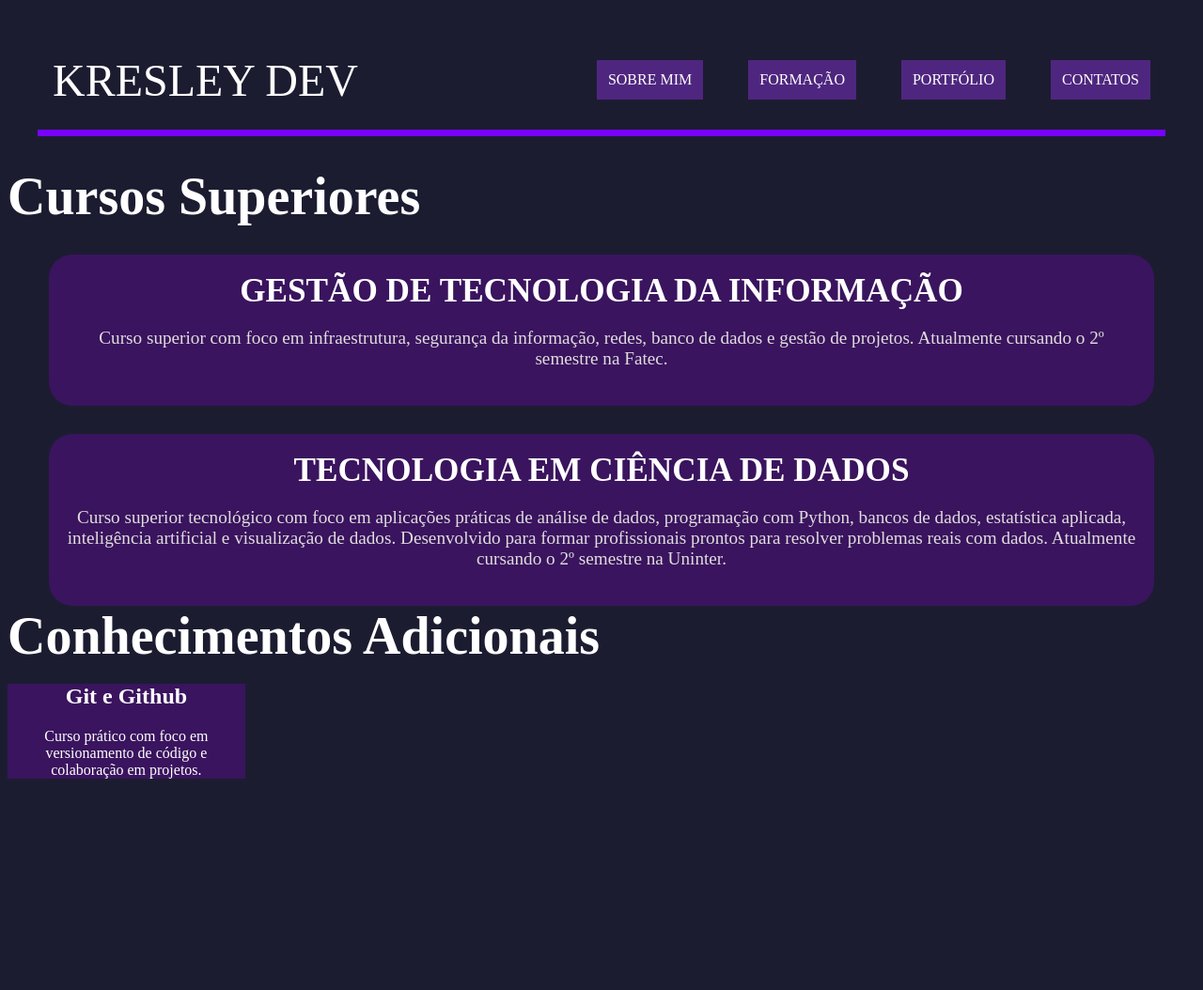
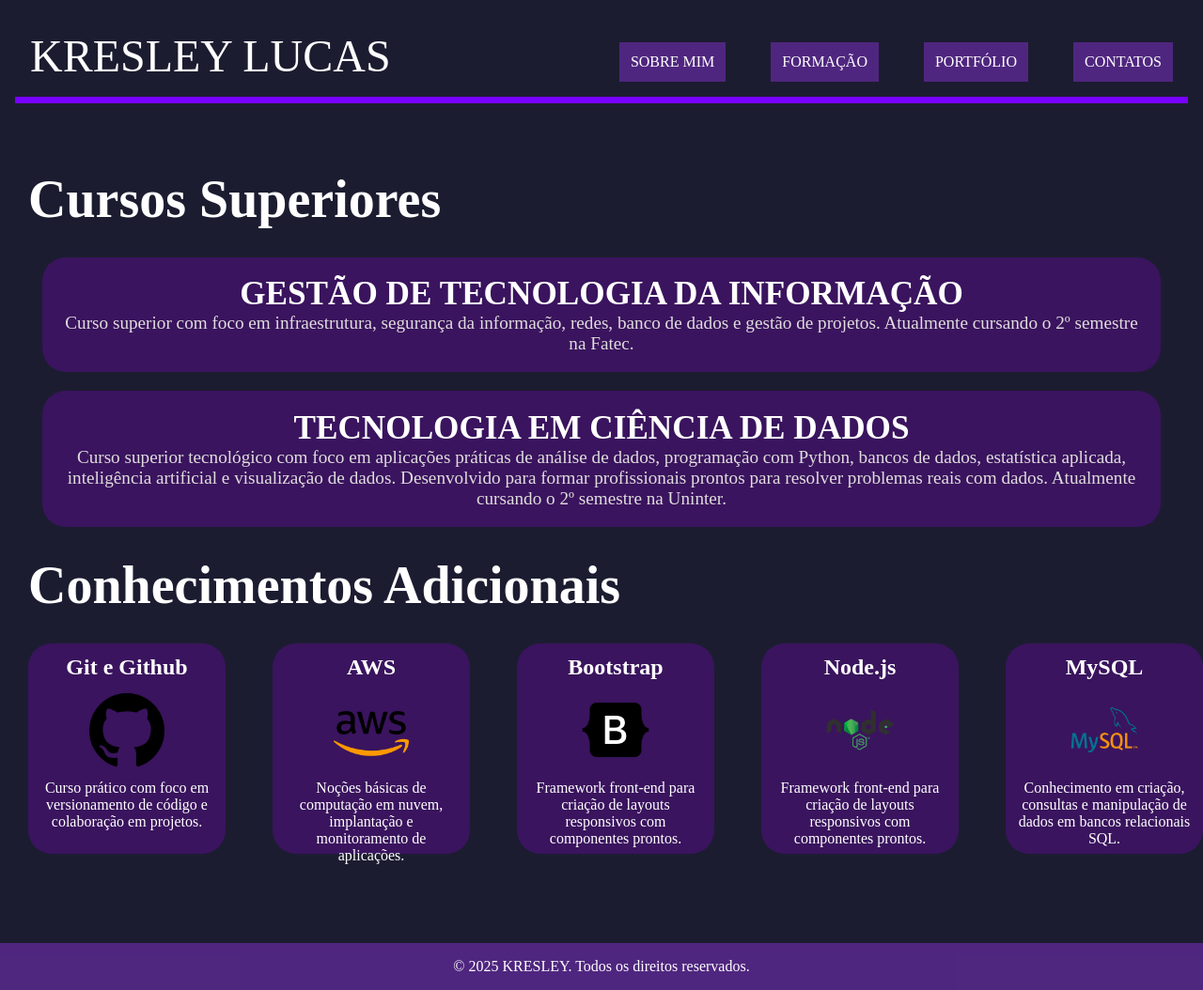
Before and after one commit to klucas27/kresleydev, a plain HTML site: page pages/formacao.html in a window 1280 px wide. Shown: the whole page at 94% size. Before the commit the page ends 845 px from the top, so only its background shows below. Drawn offline with Linux system fonts and the light colour scheme.

Commit message:
Add new assets and update HTML structure for improved layout and navigation

```diff
--- a/pages/formacao.html
+++ b/pages/formacao.html
@@ -10,16 +10,18 @@
 
 <body>
     <header id="main">
-        <a href="index.html" id="icone-menu">KRESLEY DEV</a>
+        <a href="index.html" id="icone-menu">KRESLEY LUCAS</a>
         <ul>
             <li><a href="/index.html">Sobre Mim</a></li>
             <li><a href="formacao.html">Formação</a></li>
-            <li><a href="#">Portfólio</a></li>
-            <li><a href="#">Contatos</a></li>
+            <li><a href="portfolio.html">Portfólio</a></li>
+            <li><a href="contato.html">Contatos</a></li>
         </ul>
     </header>
 
-    <section id="formacao-superior" class="container">
+    <main>
+        <div class="container">
+            <section id="formacao-superior">
                 <h1>Cursos Superiores</h1>
                 <div class="blocs-formations">
                     <h2>Gestão de Tecnologia da Informação</h2>
@@ -39,17 +41,57 @@
                     </p>
                 </div>
             </section>
+            <section id="formacao-conhecimento-adc">
+                <h1>Conhecimentos Adicionais</h1>
 
-    <section id="formacao-page" class="container">
-        <h1>Conhecimentos Adicionais</h1>
+                <div class="conhecimentos-icons">
                     <div class="blocs-formations-adc">
                         <h2>Git e Github</h2>
+                        <img src="/assets/logotipo-do-github.png" alt="">
                         <p>
                             Curso prático com foco em versionamento de código e colaboração em projetos.
                         </p>
                     </div>
+                    <div class="blocs-formations-adc">
+                        <h2>AWS</h2>
+                        <img src="/assets/aws-icon.png" alt="">
+                        <p>
+                            Noções básicas de computação em nuvem, implantação e monitoramento de aplicações.
+                        </p>
+                    </div>
+                    <div class="blocs-formations-adc">
+                        <h2>Bootstrap</h2>
+                        <img src="/assets/bootstrap-icon.png" alt="">
+                        <p>
+                            Framework front-end para criação de layouts responsivos com componentes prontos.
+                        </p>
+                    </div>
+                    <div class="blocs-formations-adc">
+                        <h2>Node.js</h2>
+                        <img src="/assets/Node.js_logo.png" alt="">
+                        <p>
+                            Framework front-end para criação de layouts responsivos com componentes prontos.
+                        </p>
+                    </div>
+                    <div class="blocs-formations-adc">
+                        <h2>MySQL</h2>
+                        <img src="/assets/mysql-icon.png" alt="">
+                        <p>
+                            Conhecimento em criação, consultas e manipulação de dados em bancos relacionais SQL.
+                        </p>
+                    </div>
+                </div>
+
             </section>
+
+        </div>
+    </main>
+
+    <footer>
+        © 2025 KRESLEY. Todos os direitos reservados.
+    </footer>
 
 </body>
 
+
 </html>
--- a/styles/formacao.css
+++ b/styles/formacao.css
@@ -1,13 +1,17 @@
 #formacao-superior {
+    /* margin: 0; */
     display: flex;
     flex-direction: column;
-    gap: 30px;
+    gap: 20px;
     /* justify-content: center; */
     align-items: center;
     /* text-align: start; */
 }
-.container h1 {
-    margin: 0;
+
+section h1 {
+    margin-left: 30px;
+    margin-top: 30px;
+    margin-bottom: 10px;
     font-size: 3.5rem;
     align-self:normal;
     /* text-align: start; */
@@ -20,7 +24,6 @@
     border-radius: 25px;
     text-align: center;
     color: #ffffff;
-
 }
 
 .blocs-formations h2 {
@@ -36,6 +39,28 @@
 
 .blocs-formations-adc {
     background-color: rgb(58, 20, 94);
-    width: 20%;
+    width: 200px;
+    height: 200px;
     text-align: center;
+    display: flex;
+    flex-direction: column;
+    align-items: center;
+    gap: 13px;
+    margin-left: 30px;
+    padding: 12px;
+    border-radius: 25px;
 }
+
+.blocs-formations-adc img {
+    width: 80px;
+    height: 80px;
+}
+
+.conhecimentos-icons {
+    display: flex;
+    width: 100%;
+    margin-top: 30px;
+    gap: 20px;
+    flex-direction:row;
+    justify-content: center;
+}
--- a/styles/index.css
+++ b/styles/index.css
@@ -2,15 +2,36 @@
 @import url(sobremim.css);
 @import url(formacao.css);
 
-html {
+* {
+    margin: 0;
+    padding: 0;
+}
+
+html, body {
+    /* min-width: 100vh; */
+    /* display: flex; */
     margin: 0;
     padding: 0;
     background-color: #1c1c31;
     color: #ffffff;
+    /* flex-direction: column; */
+    height: 100%;
+}
+
+body {
+    display: flex;
+    flex-direction: column;
+    min-height: 100vh;
+}
+
+main {
+    flex: 1;
+    padding-bottom: 80px;
+    margin-top: 40px;
 }
 
 header {
-    margin: 2rem;
+    margin: 1rem 1rem 0 1rem;
     padding: 1rem;
     /* background-color: rgb(0, 0, 0); */
     display: flex;
@@ -53,5 +74,14 @@ header ul a {
     font-size: 3rem;
     text-decoration: none;
     color: #ffffff;
-    /* background-color: #7700ff; */
 }
+
+footer {
+    height: 50px;
+    width: 100%;
+    /* bottom: 0; */
+    text-align: center;
+    line-height: 50px;
+    margin-top: 15px;
+    background-color:rgba(121, 48, 190, 0.551);
+}
--- a/styles/portfolio.css
+++ b/styles/portfolio.css
@@ -0,0 +1,4 @@
+#projects img {
+    width: 512px;
+    height: 312px;
+}
--- a/styles/sobremim.css
+++ b/styles/sobremim.css
@@ -9,21 +9,21 @@
     text-align: center;
     /* margin-top: vh; */
     /* background-color: aqua; */
-    width: 60%;
-
-
+    width: 65%;
 }
 
 #introducao-sobremim h1 {
-    margin-top: 0;
+    margin-top: 30px;
     color: #13effa;
-    font-size: 3rem;
+    font-size: 4rem;
 }
 
 #introducao-sobremim h2 {
-    font-size: 1.7rem;
+    font-size: 2rem;
 }
 
 #introducao-sobremim p {
     color: rgb(223, 223, 219);
+    margin-top: 25px;
+    font-size: 1.2rem;
 }
```
Also changed, not shown: index.html (+11 -3 lines), pages/contato.html (added, +35 -0 lines), pages/portfolio.html (added, +49 -0 lines), assets/Node.js_logo.png (added), assets/amazon-web-services.png (added), assets/aws-ico.png (added), assets/aws-icon.png (added), assets/bootstrap-icon.png (added), assets/logotipo-do-github.png (added), assets/mysql-icon.png (added), assets/print-estokeasy.png (added). Lines whose indentation alone changed are shown as unchanged.
